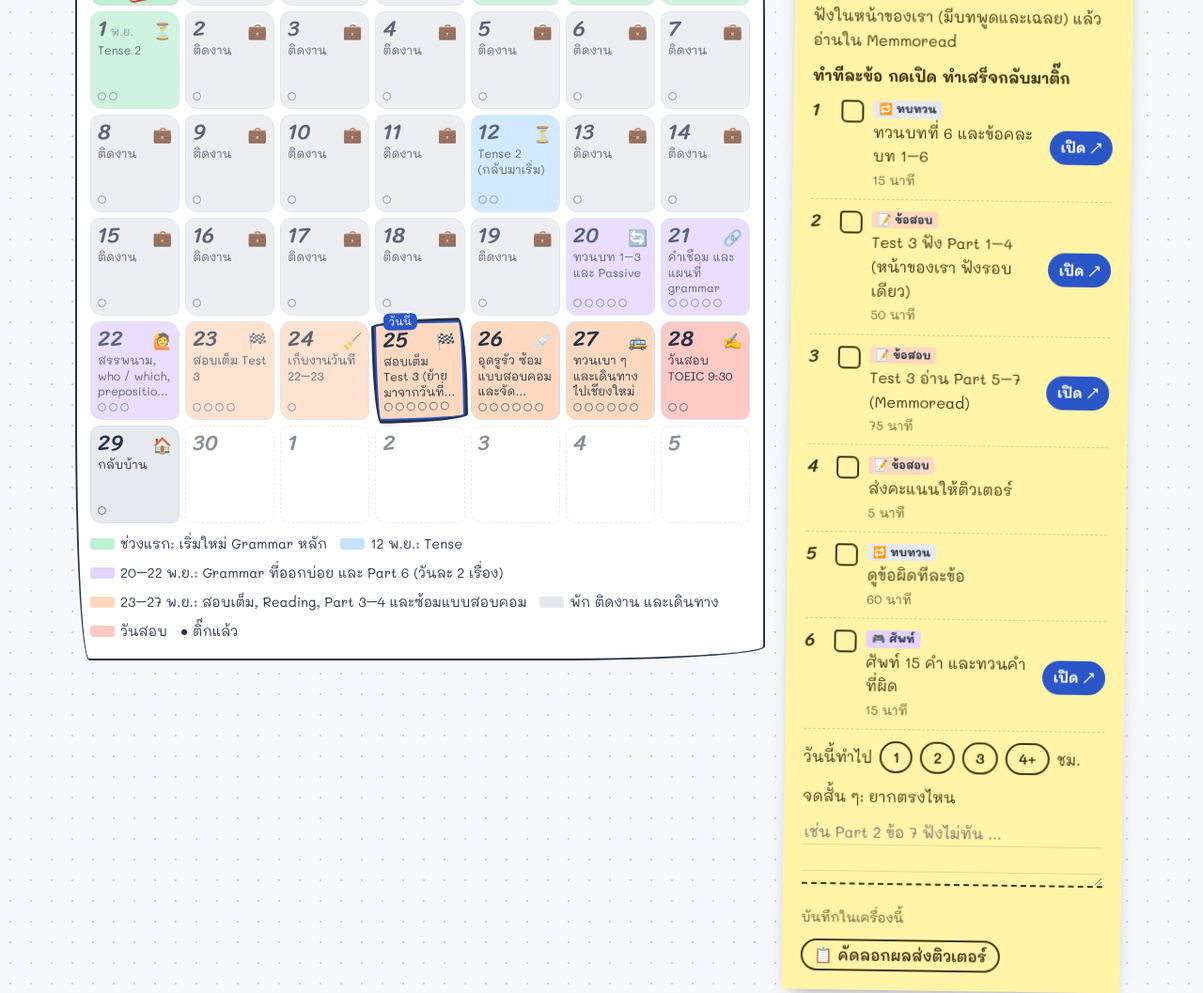
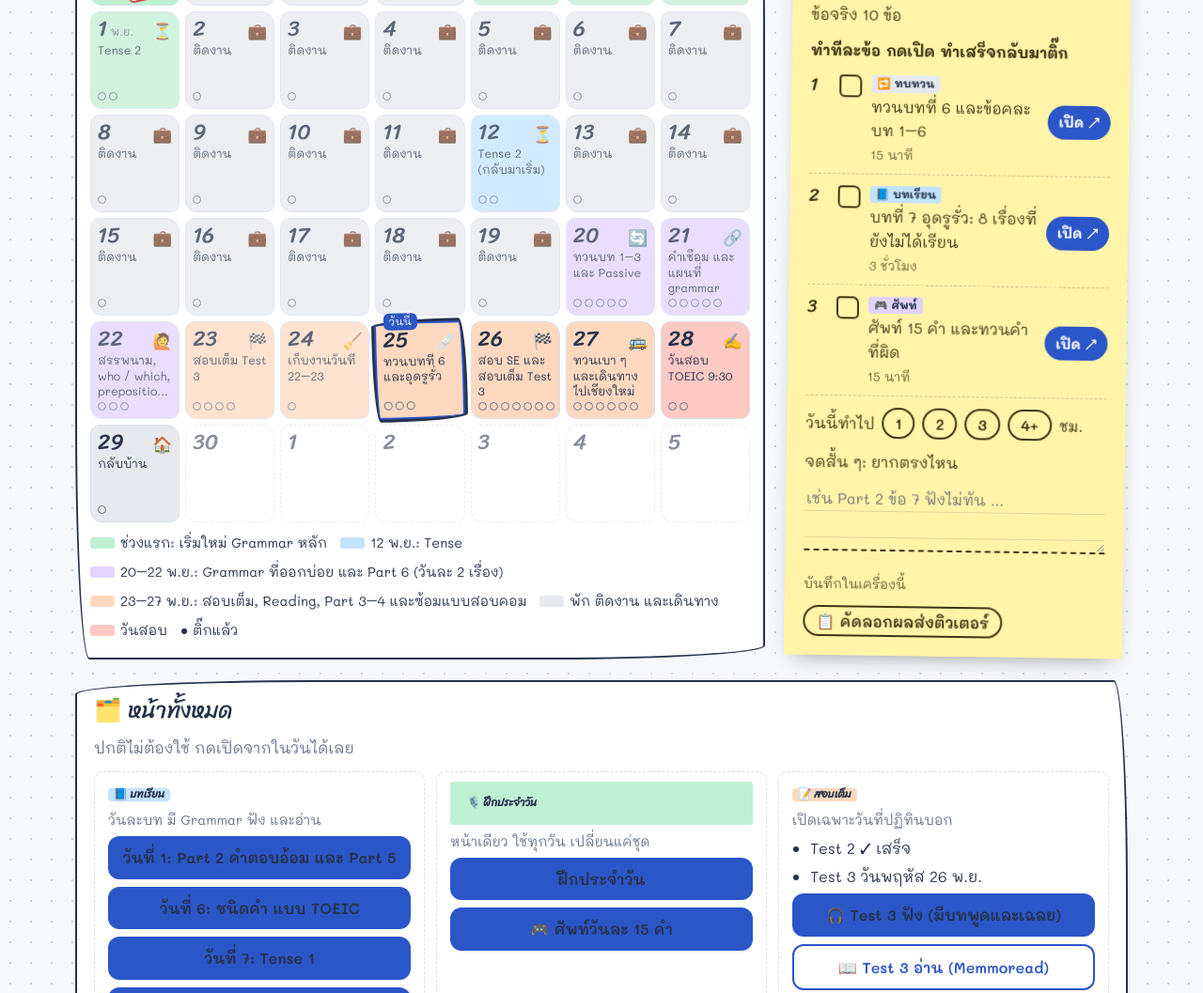
Before and after one commit to nongsaxso123/my-toeic-plan, a plain HTML site: page index.html in a window 1280 px wide. Shown: the part 482-1539 px from the top of the page at 94% size. Drawn offline with Linux system fonts and the light colour scheme.

Commit message:
Swap 25/26 Nov: patch-holes lesson on 25, Test 3 on 26
Co-Authored-By: Claude Opus 5.5 <noreply@anthropic.com>

```diff
--- a/index.html
+++ b/index.html
@@ -236,7 +236,7 @@ textarea{width:100%;min-height:70px;background:transparent;border:none;border-bo
         <p class="sub">เปิดเฉพาะวันที่ปฏิทินบอก</p>
         <ul>
           <li>Test 2 ✓ เสร็จ</li>
-          <li>Test 3 วันพุธ 25 พ.ย.</li>
+          <li>Test 3 วันพฤหัส 26 พ.ย.</li>
         </ul>
         <div class="btns"><a class="btnlink" href="https://claude.ai/artifact/LAnr1gPQEypmJ8Y89JezJ4" target="_blank" rel="noopener">🎧 Test 3 ฟัง (มีบทพูดและเฉลย)</a><a class="btnlink ghost" href="https://memmoread.com/toeic/online-test/simulator/toeic-actual-test-simulation-test-3" target="_blank" rel="noopener">📖 Test 3 อ่าน (Memmoread)</a></div>
       </div>
@@ -325,8 +325,8 @@ const PLAN = [
  ["w3","🙋","สรรพนาม, who / which, preposition และ Part 6","ฝึกเรื่องละ 6 ข้อ แล้วทำข้อจริง 10 ข้อ",BOX2(PAGE.L[6],null,"บทที่ 6 คำเล็ก ๆ","").filter(t=>t[0]!=="lesson2"&&t[0]!=="read"),PAGE.L[6]],
  ["w4","🏁","สอบเต็ม Test 3","ฟังรอบเดียวเหมือนสอบจริง แล้วทวนข้อผิด",[["test","test","สอบเต็ม Test 3","2 ชั่วโมง",T3], ["score","test","จดคะแนนลงช่องบันทึก","5 นาที",null], ["review","review","ดูข้อผิดทีละข้อ","60 นาที",null], tVocab]],
  ["w4","🧹","เก็บงานวันที่ 22–23","บทที่ 6 และฟัง Part 3 (Test 3 ย้ายไปพรุ่งนี้)",[["lesson","learn","บทที่ 6 คำเล็ก ๆ และฟัง Part 3","90 นาที",PAGE.L[6]]]],
- ["w4","🏁","สอบเต็ม Test 3 (ย้ายมาจากวันที่ 23)","ฟังในหน้าของเรา (มีบทพูดและเฉลย) แล้วอ่านใน Memmoread",[["rev","review","ทวนบทที่ 6 และข้อคละบท 1–6","15 นาที","https://claude.ai/artifact/L9gXXpXGLf5BycCDVSdZhG"], ["test","test","Test 3 ฟัง Part 1–4 (หน้าของเรา ฟังรอบเดียว)","50 นาที",T3L], ["test2","test","Test 3 อ่าน Part 5–7 (Memmoread)","75 นาที",T3], ["score","test","ส่งคะแนนให้ติวเตอร์","5 นาที",null], ["review","review","ดูข้อผิดทีละข้อ","60 นาที",null], tVocab]],
- ["w4","🩹","อุดรูรั่ว ซ้อมแบบสอบคอม และจัดกระเป๋า","สอบ SE แค่ไม่กี่ชั่วโมง ที่เหลืออ่าน TOEIC ตามปกติ",[["lesson","learn","บทที่ 7 อุดรูรั่ว: 8 เรื่องที่ยังไม่ได้เรียน","80 นาที",PAGE.L[7]||null], ["sim","test","ซ้อมฟังแบบสอบคอม ย้อนไม่ได้","40 นาที",null], ["review","review","อ่านโน้ตกฎที่จดไว้","30 นาที",null], tVocab, ["pack","rest","จัดกระเป๋าตามรายการ","",PAGE.trip||PAGE.examday], ["sleep","rest","นอนเร็ว","",null]]],
+ ["w4","🩹","ทวนบทที่ 6 และอุดรูรั่ว","8 เรื่องที่ยังไม่ได้เรียน เรื่องละ 6 ข้อ แล้วทำข้อจริง 10 ข้อ",[["rev","review","ทวนบทที่ 6 และข้อคละบท 1–6","15 นาที","https://claude.ai/artifact/L9gXXpXGLf5BycCDVSdZhG"], ["lesson","learn","บทที่ 7 อุดรูรั่ว: 8 เรื่องที่ยังไม่ได้เรียน","3 ชั่วโมง",PAGE.L[7]], tVocab],PAGE.L[7]],
+ ["w4","🏁","สอบ SE และสอบเต็ม Test 3","สอบ SE แค่ไม่กี่ชั่วโมง ที่เหลือทำ Test 3 (ฟังรอบเดียว = ซ้อมแบบสอบคอมไปด้วย)",[["test","test","Test 3 ฟัง Part 1–4 (หน้าของเรา ฟังรอบเดียว)","50 นาที",T3L], ["test2","test","Test 3 อ่าน Part 5–7 (Memmoread)","75 นาที",T3], ["score","test","ส่งคะแนนให้ติวเตอร์","5 นาที",null], ["review","review","ดูข้อผิดทีละข้อ","60 นาที",null], tVocab, ["pack","rest","จัดกระเป๋าตามรายการ","",PAGE.trip||PAGE.examday], ["sleep","rest","นอนเร็ว","",null]]],
  ["w4","🚌","ทวนเบา ๆ และเดินทางไปเชียงใหม่","อ่านแค่ 2 ชม. ไม่เรียนเรื่องใหม่ เดินทาง 3 ชม. แล้วพัก",[["review","review","อ่านสมุดจดกฎ 📌 และข้อที่เคยผิด","60 นาที",null], ["test","test","Part 5 20 ข้อ จับเวลา (ข้อที่เคยทำแล้ว)","20 นาที",null], tVocab, ["go","trip","ขึ้นรถไปเชียงใหม่","3 ชม. (เวลารอจองตั๋ว)",PAGE.trip], ["site","trip","เดินไปดูทางไปสนามสอบ","~400 ม. ถ้าถึงก่อนมืด",PAGE.trip], ["sleep","rest","พัก และนอนก่อน 4 ทุ่ม","",null]]],
  ["w6","✍️","วันสอบ TOEIC 9:30","ถึงสนามสอบ 8:30 เอาบัตรประชาชนไป",[["exam","trip","ไปสอบ ถึงก่อน 8:30","บัตรประชาชน",PAGE.trip], ["score","test","จดคะแนนลงช่องบันทึก","รอบคอมเห็นคะแนนทันที",null]]],
  ["w5","🏠","กลับบ้าน","เวลารถรอจองตั๋ว",[["back","trip","ขึ้นรถกลับ","เวลารอจองตั๋ว",PAGE.trip]]]
```
